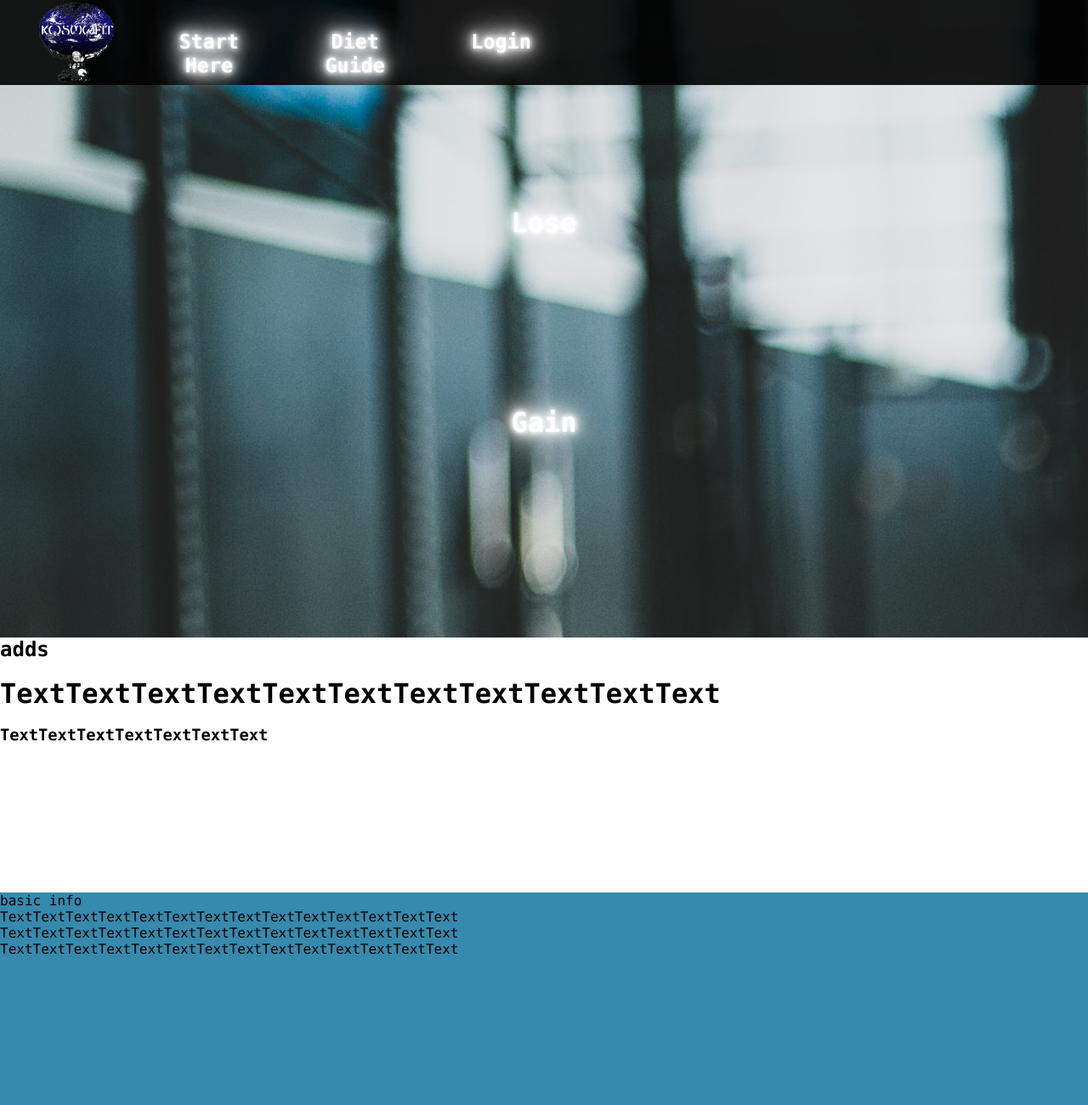
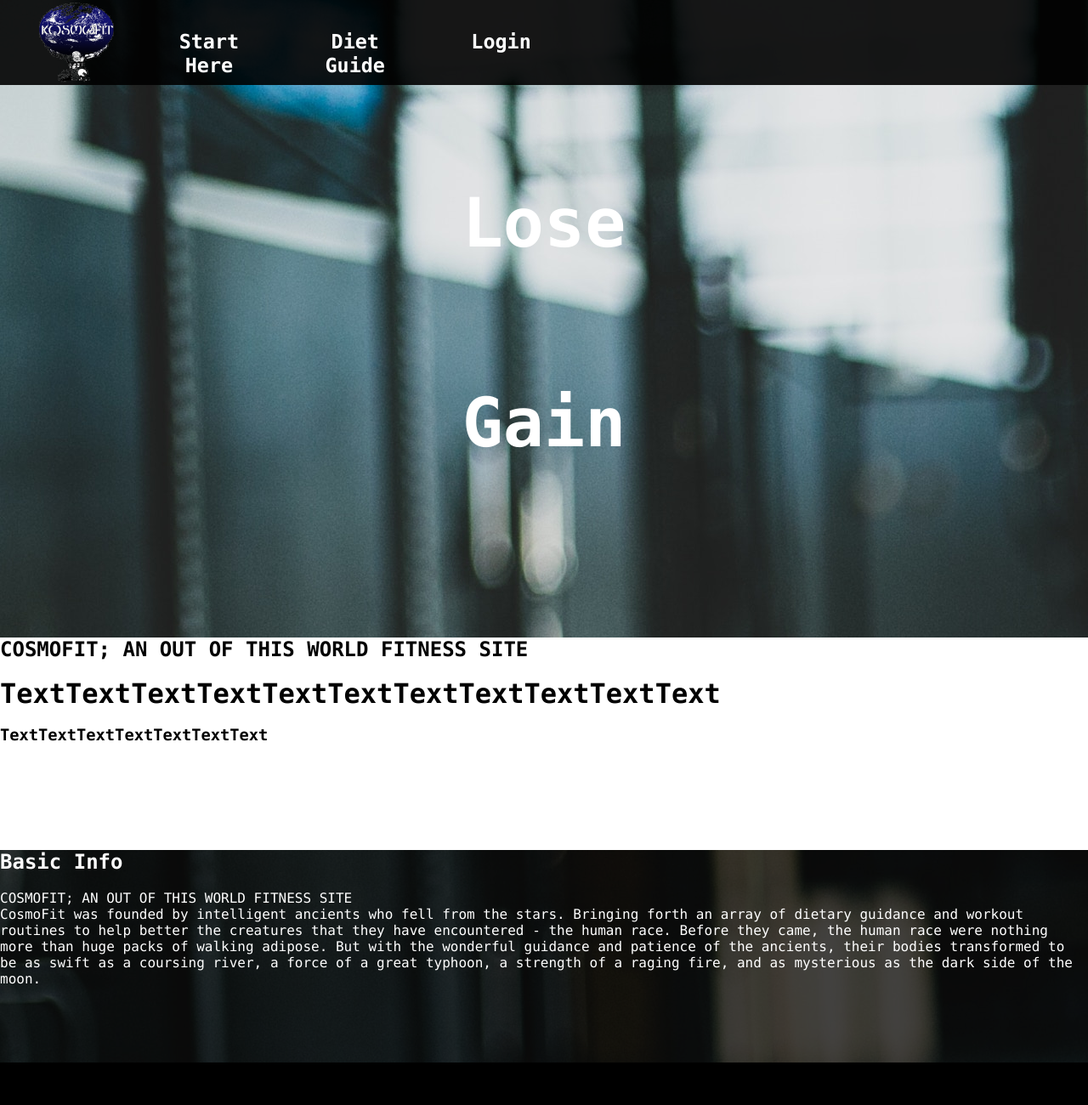
Before and after one commit to nekoshka/webtek0, a plain HTML site: page CosmoFit/index.html in a window 1280 px wide. Shown: the top 1300 px of the page at 85% size. Drawn offline with Linux system fonts and the light colour scheme.

Commit message:
added the content for the Basic Info for website

```diff
--- a/CosmoFit/css/style.css
+++ b/CosmoFit/css/style.css
@@ -19,7 +19,10 @@ a{
 }
 .stickyHeader h3{
 	color: #FFFFFF;
-	text-shadow: 0 0 5px #FFF, 0 0 10px #FFF, 0 0 15px #FFF, 0 0 20px #FFFFFF, 0 0 30px #FFFFFF, 0 0 40px #FFFFFF, 0 0 55px #FFFFFF, 0 0 75px #FFFFFF;
+}
+.stickyHeader h3:hover{
+	color: #FFFFFF;
+	text-shadow: #FFF 0px 0px 10px, #FFF 0px 0px 10px, #FFF 0px 0px 10px;
 }
 .navHeader{
 	padding: 0;
@@ -46,7 +49,7 @@ a{
 	margin-left: 0;
 }
 #advert{
-	height: 300px;
+	height: 250px;
 	width: 100%;
 	background: white;
 }
@@ -62,14 +65,15 @@ a{
 	float: left;
 }
 #info{
-    height: 300px;
+    height: 250px;
 	width: auto;
-	background: #368aae;
+	color: white;
+	background: rgba(0, 0, 0, 0.7);
 }
 footer{
-	height: 50px;
+	height: 30px;
 	width: auto;
-	background: white;
+	background: black;
 }
 .selectLoseDiv{
 	line-height: 225px;
@@ -83,10 +87,13 @@ footer{
 .selectLose :hover{
 	transition: 1s;
 	background: rgba(0, 0, 0, 0.4);
+	text-shadow: #FFF 0px 0px 50px, #FFF 0px 0px 50px, #FFF 0px 0px 50px;
 }
 .selectLose h1{
+	text-align: center;
 	color: #FFFFFF;
-	text-shadow: #FFF 0px 0px 5px, #FFF 0px 0px 10px, #FFF 0px 0px 15px, #FFFFFF 0px 0px 20px, #FFFFFF 0px 0px 30px, #FFFFFF 0px 0px 40px, #FFFFFF 0px 0px 50px, #FFFFFF 0px 0px 75px;
+	font-size: 80px;
+	width: 100%;
 }
 .selectGainDiv{
 	line-height: 225px;
@@ -97,9 +104,11 @@ footer{
 .selectGain :hover{
 	transition: 1s;
 	background: rgba(0, 0, 0, 0.4);
+	text-shadow: #FFF 0px 0px 50px, #FFF 0px 0px 50px, #FFF 0px 0px 50px;
 }
 .selectGain h1{
 	text-align: center;
 	color: #FFFFFF;
-	text-shadow: #FFF 0px 0px 5px, #FFF 0px 0px 10px, #FFF 0px 0px 15px, #FFFFFF 0px 0px 20px, #FFFFFF 0px 0px 30px, #FFFFFF 0px 0px 40px, #FFFFFF 0px 0px 50px, #FFFFFF 0px 0px 75px;
+	font-size: 80px;
+	width: 100%;
 }
--- a/CosmoFit/index.html
+++ b/CosmoFit/index.html
@@ -12,15 +12,20 @@
 			<a class="selectGain" href="index.html"><div class="selectGainDiv"><h1>Gain</h1></div></a>
 		</div>
 		<div id="advert">
-			<h2>adds</h2><br>
+			<h2>COSMOFIT; AN OUT OF THIS WORLD FITNESS SITE</h2><br>
 			<h1>TextTextTextTextTextTextTextTextTextTextText</h1><br>
 			<h3>TextTextTextTextTextTextText</h3><br>
 		</div>
 		<div id="info">
-			<p>basic info<br>
-			TextTextTextTextTextTextTextTextTextTextTextTextTextText<br>
-			TextTextTextTextTextTextTextTextTextTextTextTextTextText
-			<br>TextTextTextTextTextTextTextTextTextTextTextTextTextText</p>
+			<h2>Basic Info</h2><br>
+			<p>
+			COSMOFIT; AN OUT OF THIS WORLD FITNESS SITE<br>
+			CosmoFit was founded by intelligent ancients who fell from the stars. Bringing forth an array of
+			dietary guidance and workout routines to help better the creatures that they have encountered - the human race.
+			Before they came, the human race were nothing more than huge packs of walking adipose. But with the wonderful guidance
+			and patience of the ancients, their bodies transformed to be as swift as a coursing river, a force of a great typhoon,
+			a strength of a raging fire, and as mysterious as the dark side of the moon.
+			</p>
 		</div>
 		<footer>
 			<h3>footer</h3><br>
```
